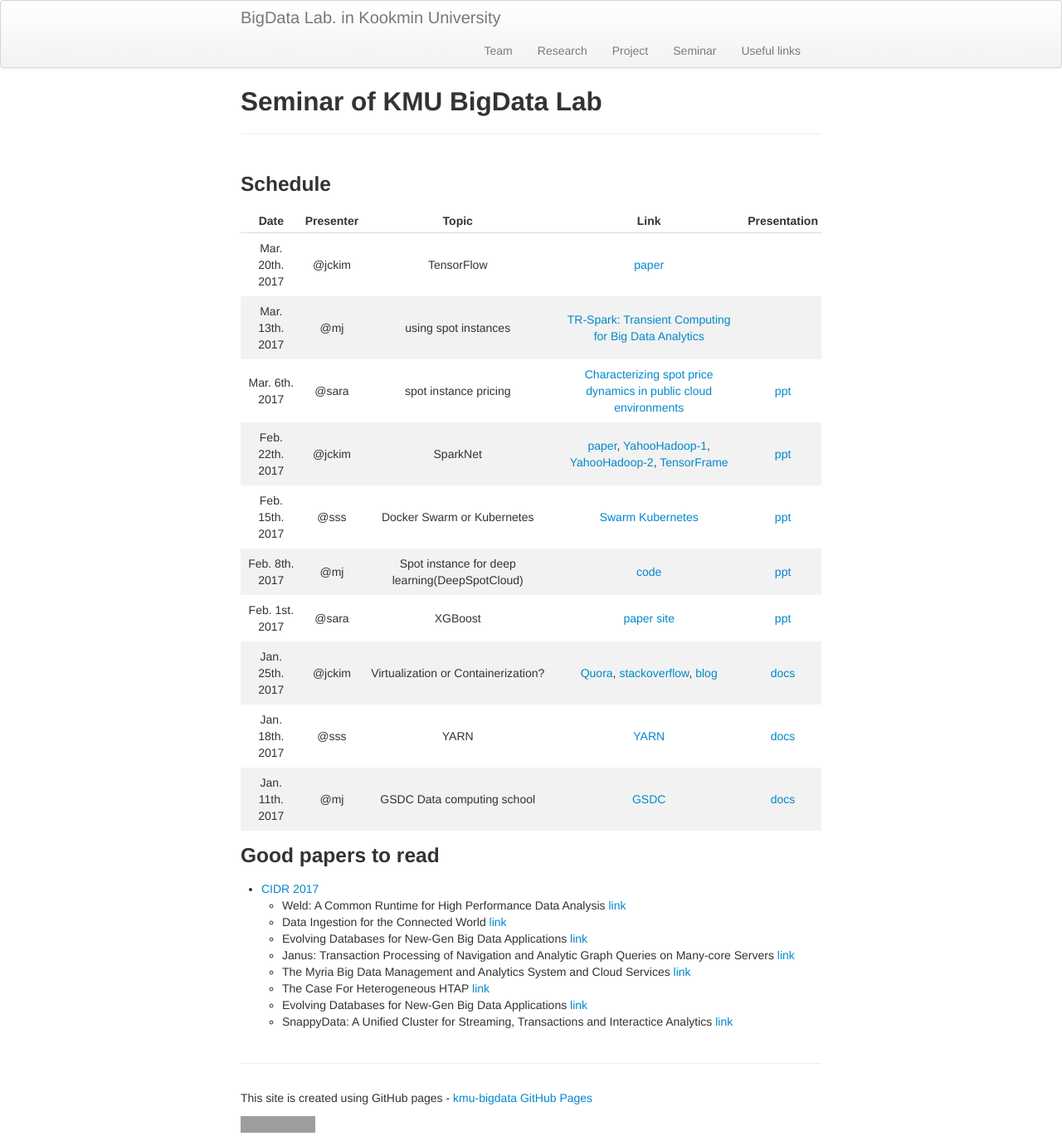
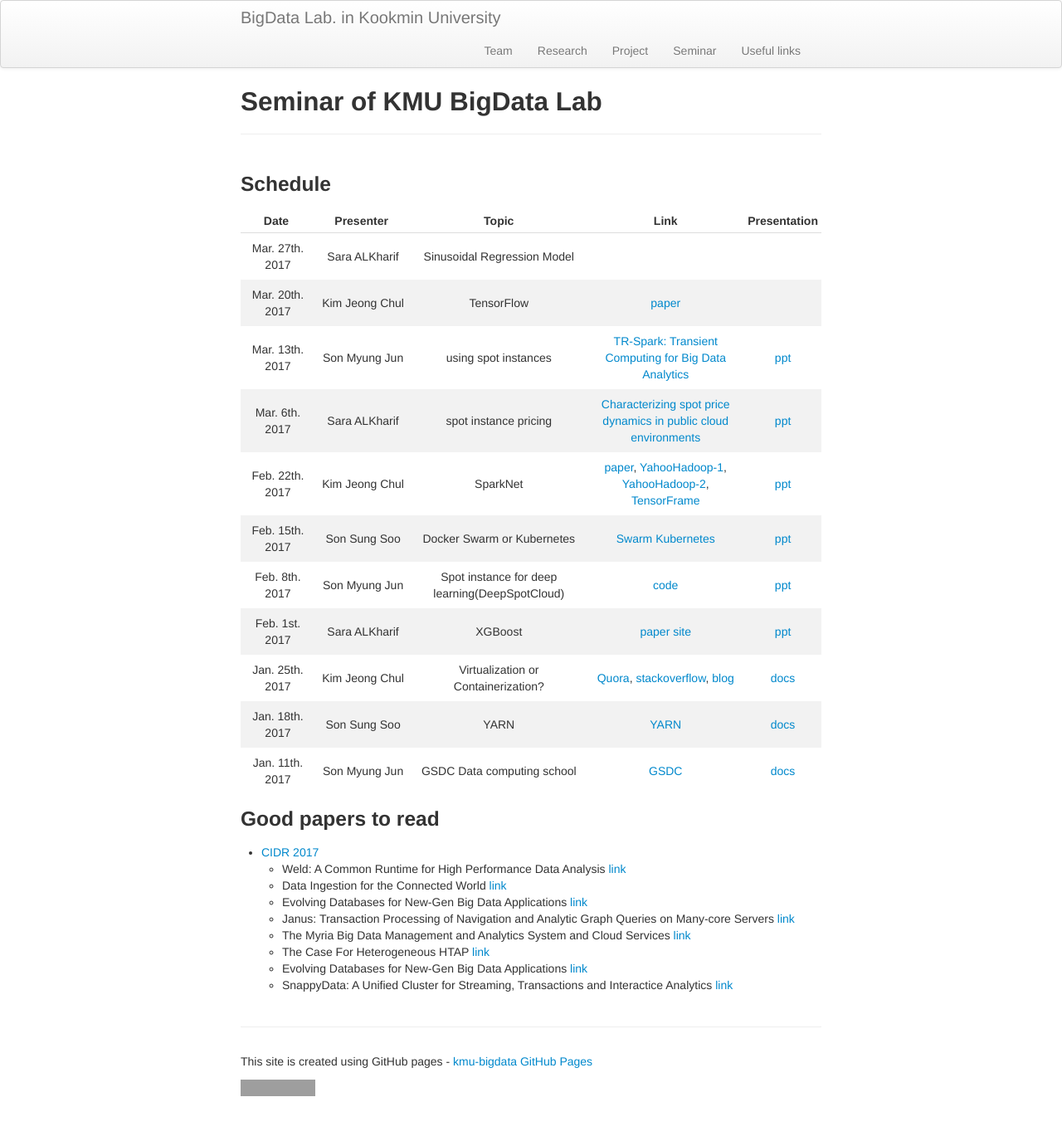
Before and after one commit to ddps-lab/kmu-bigdata.github.io, a Jekyll site: the page built from seminar/index.md, in a window 1280 px wide. Shown: the whole page at 83% size. Built offline with Jekyll 4.4.1, drawn with Linux system fonts in a browser that asks for light colours; after the commit the page ends 1331 px from its top, so only the background shows below that; grey boxes are pictures that could not be loaded.

Commit message:
updated the code by adding information about team of this lab and modifing seminar page

```diff
--- a/seminar/index.md
+++ b/seminar/index.md
@@ -8,18 +8,19 @@ description: Seminar schedule of BigData Lab  in KMU
 
 
 
-| Date | Presenter | Topic | Link | Presentation |
-| :---------------: | :-------------: | :------------: | :-------------: | :------------: |
-| Mar. 20th. 2017 | @jckim | TensorFlow | [paper](https://www.usenix.org/system/files/conference/osdi16/osdi16-abadi.pdf) | |
-| Mar. 13th. 2017 | @mj | using spot instances | [TR-Spark: Transient Computing for Big Data Analytics](http://dl.acm.org/citation.cfm?id=2987576) ||
-| Mar. 6th. 2017 | @sara | spot instance pricing | [Characterizing spot price dynamics in public cloud environments]( http://www.sciencedirect.com/science/article/pii/S0167739X12001483)|[ppt](https://drive.google.com/open?id=0ByOPgARQ0MBmajBZbzdhT3ZEdEE)|
-| Feb. 22th. 2017 | @jckim | SparkNet| [paper](https://amplab.cs.berkeley.edu/projects/sparknet/), [YahooHadoop-1](http://yahoohadoop.tumblr.com/post/129872361846/large-scale-distributed-deep-learning-on-hadoop), [YahooHadoop-2](http://yahoohadoop.tumblr.com/post/139916563586/caffeonspark-open-sourced-for-distributed-deep), [TensorFrame](https://www.youtube.com/watch?v=08mrnJxcIWw) | [ppt](https://docs.google.com/presentation/d/1WBPDKzWzgXxKPdAPduBeAIzXzc0UFn7iqm8jz4jSFJc/edit?usp=sharing) |
-| Feb. 15th. 2017 | @sss | Docker Swarm or Kubernetes |[Swarm](https://www.docker.com/products/docker-swarm) [Kubernetes](https://kubernetes.io) | [ppt](https://docs.google.com/presentation/d/1yMv1UQq-vWwak63n-GP90LLCiZHce6_o4oYH_NLvASQ/edit?usp=sharing)
-| Feb. 8th. 2017 | @mj | Spot instance for deep learning(DeepSpotCloud) |[code](https://github.com/mjaysonnn/DeepSpotCloud) |[ppt](https://drive.google.com/open?id=0B93gDq1ZuFfubFdKSElkb0JEVzQ)|
-| Feb. 1st. 2017 | @sara | XGBoost | [paper](https://arxiv.org/abs/1603.02754) [site](https://xgboost.readthedocs.io/en/latest/)|[ppt](https://drive.google.com/open?id=0ByOPgARQ0MBmaHY2UnB5QUhSWWM)|
-| Jan. 25th. 2017 | @jckim | Virtualization or Containerization? | [Quora](https://www.quora.com/What-is-the-difference-between-containerization-Docker-and-virtualization-VMWare-VirtualBox-Xen), [stackoverflow](http://stackoverflow.com/questions/16047306/how-is-docker-different-from-a-normal-virtual-machine), [blog](https://monkeyvault.net/docker-vs-virtualization/) | [docs](https://drive.google.com/open?id=1KkE_-nf2OAf2QRBnM7a3Xv6jipPCczo4Yrbtw_cUqtw) |
-| Jan. 18th. 2017 | @sss | YARN | [YARN](http://dl.acm.org/citation.cfm?id=2523633) | [docs](https://docs.google.com/presentation/d/1MyyGAaSqBr7D90bZ29nryWQmAj_6n4l_bQEc2Ite5VE/edit#slide=id.p4)
-| Jan. 11th. 2017 | @mj | GSDC Data computing school | [GSDC](https://indico.cern.ch/event/577216/) | [docs](https://drive.google.com/drive/folders/0B93gDq1ZuFfuWkJBcXl6YWlGa0k?usp=sharing)
+| <center>&nbsp;&nbsp;&nbsp;&nbsp;&nbsp;Date&nbsp;&nbsp;&nbsp;&nbsp;&nbsp;&nbsp;</center> | <center>&nbsp;&nbsp;&nbsp;&nbsp;&nbsp;Presenter&nbsp;&nbsp;&nbsp;&nbsp;&nbsp;&nbsp;</center> | Topic | Link | Presentation |
+| :---------------: | :---------------: | :------------: | :-------------: | :------------: |
+| Mar. 27th. 2017 | Sara ALKharif | Sinusoidal Regression Model | | |
+| Mar. 20th. 2017 | Kim Jeong Chul | TensorFlow | [paper](https://www.usenix.org/system/files/conference/osdi16/osdi16-abadi.pdf) | |
+| Mar. 13th. 2017 | Son Myung Jun | using spot instances | [TR-Spark: Transient Computing for Big Data Analytics](http://dl.acm.org/citation.cfm?id=2987576) |[ppt](https://drive.google.com/file/d/0B93gDq1ZuFfuSm5ib1g3VFVFWEk/view?usp=sharing)|
+| Mar. 6th. 2017 | Sara ALKharif | spot instance pricing | [Characterizing spot price dynamics in public cloud environments]( http://www.sciencedirect.com/science/article/pii/S0167739X12001483)|[ppt](https://drive.google.com/open?id=0ByOPgARQ0MBmajBZbzdhT3ZEdEE)|
+| Feb. 22th. 2017 | Kim Jeong Chul | SparkNet| [paper](https://amplab.cs.berkeley.edu/projects/sparknet/), [YahooHadoop-1](http://yahoohadoop.tumblr.com/post/129872361846/large-scale-distributed-deep-learning-on-hadoop), [YahooHadoop-2](http://yahoohadoop.tumblr.com/post/139916563586/caffeonspark-open-sourced-for-distributed-deep), [TensorFrame](https://www.youtube.com/watch?v=08mrnJxcIWw) | [ppt](https://docs.google.com/presentation/d/1WBPDKzWzgXxKPdAPduBeAIzXzc0UFn7iqm8jz4jSFJc/edit?usp=sharing) |
+| Feb. 15th. 2017 | Son Sung Soo | Docker Swarm or Kubernetes |[Swarm](https://www.docker.com/products/docker-swarm) [Kubernetes](https://kubernetes.io) | [ppt](https://docs.google.com/presentation/d/1yMv1UQq-vWwak63n-GP90LLCiZHce6_o4oYH_NLvASQ/edit?usp=sharing)
+| Feb. 8th. 2017 | Son Myung Jun | Spot instance for deep learning(DeepSpotCloud) |[code](https://github.com/mjaysonnn/DeepSpotCloud) |[ppt](https://drive.google.com/open?id=0B93gDq1ZuFfubFdKSElkb0JEVzQ)|
+| Feb. 1st. 2017 | Sara ALKharif | XGBoost | [paper](https://arxiv.org/abs/1603.02754) [site](https://xgboost.readthedocs.io/en/latest/)|[ppt](https://drive.google.com/open?id=0ByOPgARQ0MBmaHY2UnB5QUhSWWM)|
+| Jan. 25th. 2017 | Kim Jeong Chul | Virtualization or Containerization? | [Quora](https://www.quora.com/What-is-the-difference-between-containerization-Docker-and-virtualization-VMWare-VirtualBox-Xen), [stackoverflow](http://stackoverflow.com/questions/16047306/how-is-docker-different-from-a-normal-virtual-machine), [blog](https://monkeyvault.net/docker-vs-virtualization/) | [docs](https://drive.google.com/open?id=1KkE_-nf2OAf2QRBnM7a3Xv6jipPCczo4Yrbtw_cUqtw) |
+| Jan. 18th. 2017 | Son Sung Soo | YARN | [YARN](http://dl.acm.org/citation.cfm?id=2523633) | [docs](https://docs.google.com/presentation/d/1MyyGAaSqBr7D90bZ29nryWQmAj_6n4l_bQEc2Ite5VE/edit#slide=id.p4)
+| Jan. 11th. 2017 | Son Myung Jun | GSDC Data computing school | [GSDC](https://indico.cern.ch/event/577216/) | [docs](https://drive.google.com/drive/folders/0B93gDq1ZuFfuWkJBcXl6YWlGa0k?usp=sharing)
 
 
 ### Good papers to read
```
Also changed, not shown: team/index.md (+10 -7 lines).
